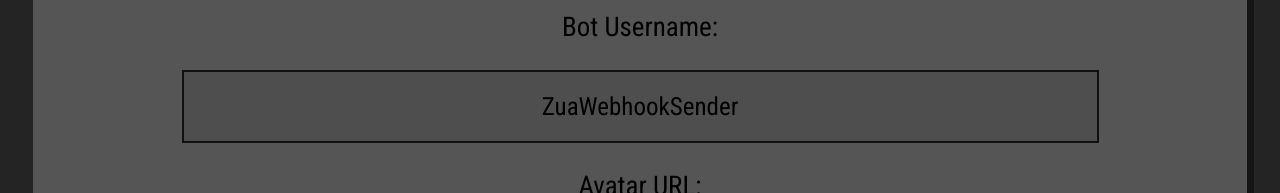
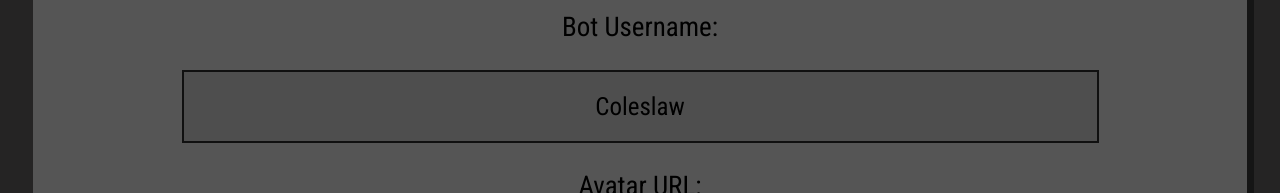
Before and after one commit to q3m/discord-webhook, a plain HTML site: page index.html in a window 1280 px wide. Shown: the part 396-589 px from the top of the page. Drawn offline with Linux system fonts and the light colour scheme.

Commit message:
Update index.html

```diff
--- a/index.html
+++ b/index.html
@@ -18,7 +18,7 @@
     <div id="container">
       <div class="center-align">
         <p>Webhook Link:</p><input type='text' id="link" placeholder="Type Webhook URL here ex. https://discordapp.com/api/webhooks/462759446225879041/CX-NNGFq5zjht82fQSJUTN2Or2DGq8UTwoIlhHgZ7lTJ6-wlHlRshIRuOC0nE6frfSwG">
-        <p>Bot Username:</p><input type="text" id="username" placeholder="Type the Username of the Webhook here * OPTIONAL" value="ZuaWebhookSender">
+        <p>Bot Username:</p><input type="text" id="username" placeholder="Type the Username of the Webhook here * OPTIONAL" value="Coleslaw">
         <p>Avatar URL:</p><input type="text" id="avatar" placeholder="Image URL">
         <p>Content:</p><input type="text" id="content" placeholder="Type the Content of the Webhook here">
         <br>
```
